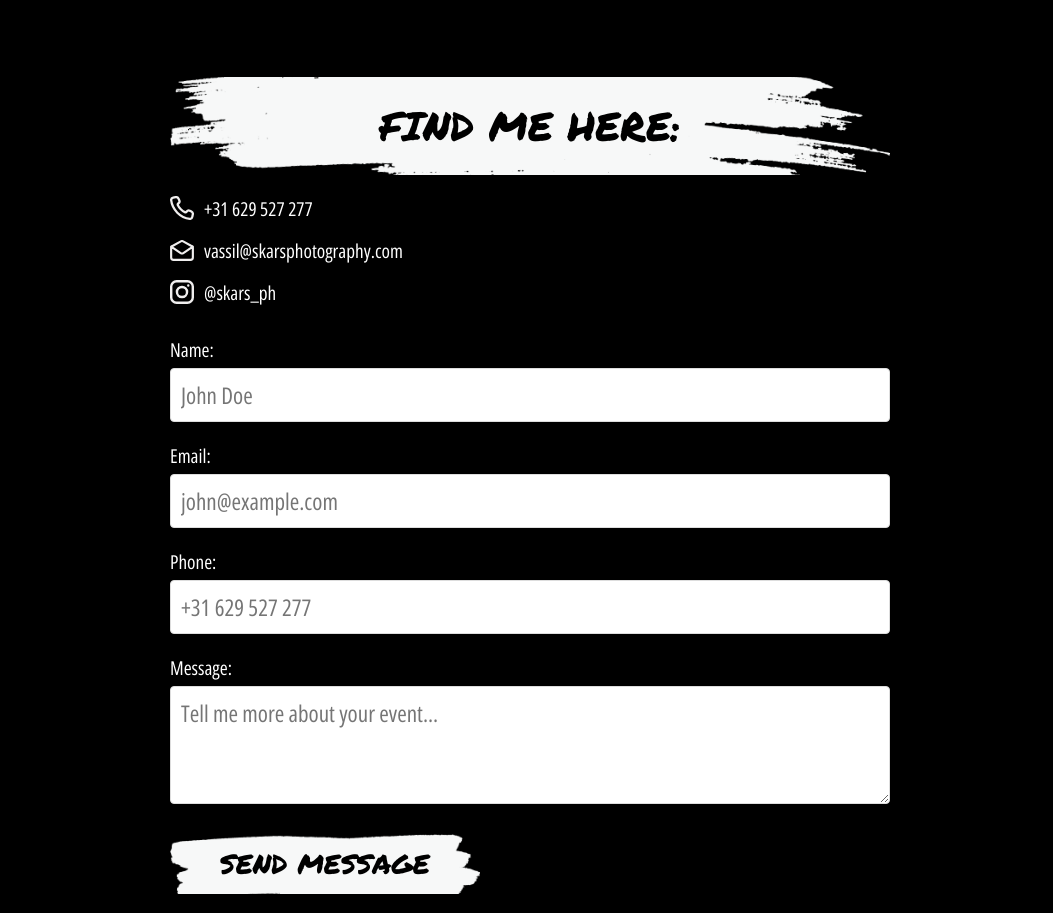
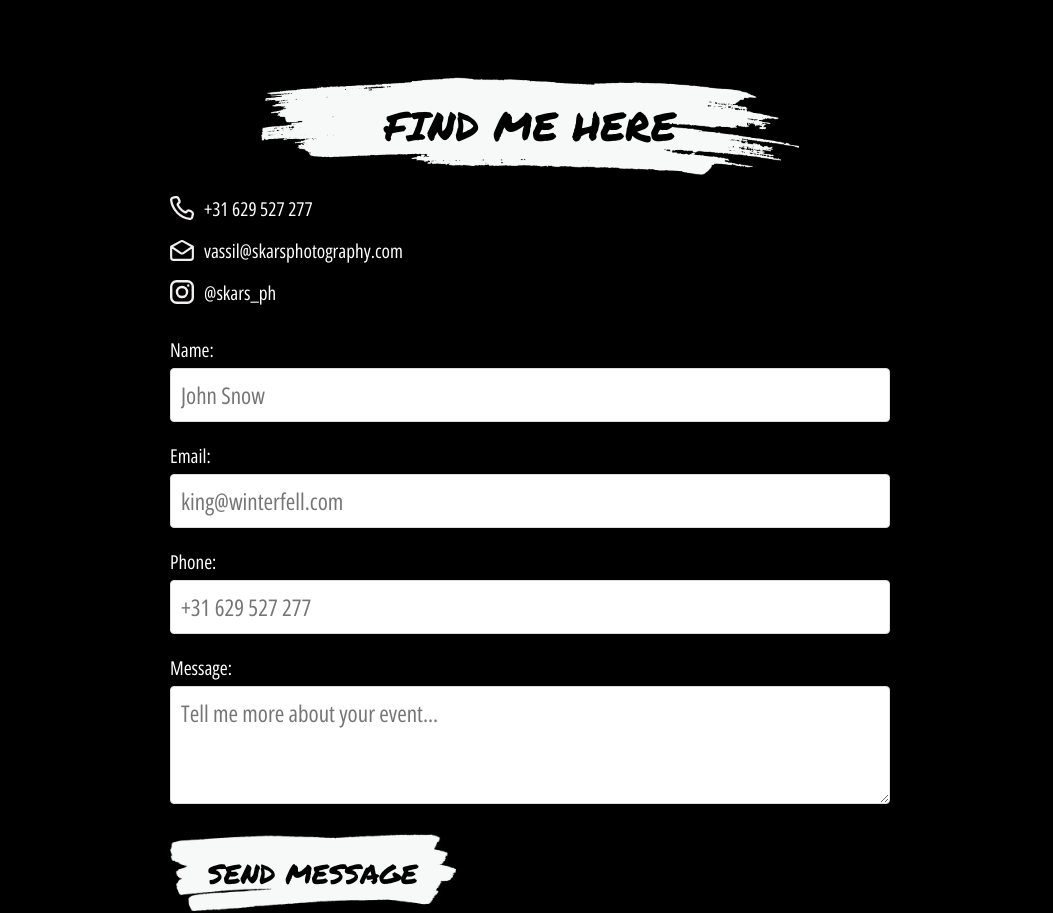
Before and after one commit to Funtazer07/skars-web, a website: page public/contact.html in a window 1280 px wide. Shown: the part 74-987 px from the top of the page, without its empty margins (110-1163 px from the left). Drawn offline with Linux system fonts and the light colour scheme.

Commit message:
minor moves to make it more appealing

```diff
--- a/public/contact.html
+++ b/public/contact.html
@@ -5,6 +5,7 @@
   <meta charset="UTF-8">
   <meta name="viewport" content="width=device-width, initial-scale=1.0">
   <link rel="stylesheet" href="css/contact.css">
+  <script src="js/burger.js" defer></script>
 </head>
 <body>
   <header>
@@ -28,14 +29,13 @@
   <section class="contact-me-section">
     <div class="contact-content">
       <article class="find-me-here">
-        <div class="marker-bg">FIND ME HERE:</div>
+        <div class="marker-bg">FIND ME HERE</div>
         <ul>
           <li><a href="tel:+31629527277">+31 629 527 277</a></li>
           <li><a href="mailto:vassil@skarsphotography.com">vassil@skarsphotography.com</a></li>
           <li><a href="https://www.instagram.com/skars_events/" target="_blank" rel="noopener noreferrer">@skars_ph</a></li>
         </ul>
         <form action="/api/contact" class="form-sec" method="post">
-          <!-- Honeypot fields -->
           <div style="display: none;">
             <input type="text" name="website" tabindex="-1" autocomplete="off">
             <input type="email" name="email_confirm" tabindex="-1" autocomplete="off">
@@ -43,11 +43,11 @@
           </div>
           <label>
             Name:
-            <input type="text" name="name" placeholder="John Doe" required>
+            <input type="text" name="name" placeholder="John Snow" required>
           </label>
           <label>
             Email:
-            <input type="email" name="email" placeholder="john@example.com" required>
+            <input type="email" name="email" placeholder="king@winterfell.com" required>
           </label>
           <label>
             Phone:
@@ -76,7 +76,6 @@
       <li><a href="services.html">Services</a></li>
       <li><a href="about.html">About Me</a></li>
       <li><a href="contact.html">Contact Me</a></li>
-      <li><a href="faq.html">FAQ</a></li>
     </ul>
     <ul>
       <li id="bold-title">Legal</li>
@@ -85,7 +84,6 @@
     </ul>
     <img src="media/skars_logo.png" alt="footer-logo" id="footer-logo">
   </footer>
-  <script src="js/burger.js" defer></script>
   <script>
     // Check URL parameters for form submission status
     const urlParams = new URLSearchParams(window.location.search);
--- a/public/css/about.css
+++ b/public/css/about.css
@@ -352,16 +352,14 @@ section.reviews {
   color: var(--black);
   background-image: url('../media/reviews-bg.png');
   background-repeat: no-repeat;
-  background-size: 100% auto;
+  background-size: contain;
   background-position: center;
-  position: relative;
+  padding: 20px 0;
   display: flex;
   justify-content: center;
   align-items: center;
-  height: 100px;
   width: 100%;
-  padding: 20px 0;
-  margin: 0 auto 20px auto;
+  margin-bottom: 20px;
 }
 
 
--- a/public/css/contact.css
+++ b/public/css/contact.css
@@ -54,10 +54,9 @@ body {
   overflow-x: hidden;
 }
 
-/* Contact Section Styles */
 .contact-me-section {
   padding: 40px 0;
-  min-height: calc(100vh - 200px); /* Account for header and footer */
+  min-height: calc(100vh - 200px);
   display: flex;
   align-items: center;
 }
@@ -81,7 +80,7 @@ body {
   color: var(--black);
   background-image: url('../media/reviews-bg.png');
   background-repeat: no-repeat;
-  background-size: 100% auto;
+  background-size: contain;
   background-position: center;
   padding: 20px 0;
   display: flex;
@@ -171,9 +170,9 @@ body {
 .form-sec button {
   background-image: url('../media/buttons-bg.png');
   background-repeat: no-repeat;
-  background-size: 100%;
+  background-size: contain;
   border: none;
-  padding: 10px 50px;
+  padding: 20px 38px;
   cursor: pointer;
   background-color: transparent;
   transition: scale 0.3s ease-in-out;
@@ -182,6 +181,7 @@ body {
   color: var(--black);
   align-self: flex-start;
   margin-top: 10px;
+  white-space: nowrap;
 }
 
 .form-sec button:hover {
@@ -205,6 +205,8 @@ body {
   .form-sec button {
     width: 100%;
     text-align: center;
+    font-size: 1.5em;
+    padding: 60px 20px;
   }
 }
 
@@ -220,4 +222,16 @@ body {
   .find-me-here li a {
     font-size: 1em;
   }
+
+  .form-sec button {
+    font-size: 1.3em;
+    padding: 27px 19px;
+  }
 }
+
+@media screen and (max-width: 360px) {
+  .form-sec button {
+    font-size: 1.1em;
+    padding: 6px 12px;
+  }
+}
--- a/public/css/portfolio.css
+++ b/public/css/portfolio.css
@@ -54,7 +54,6 @@ body {
   overflow-x: hidden;
 }
 
-/* Portfolio Styles */
 section.portfolio {
   margin-block: 20px;
   background-color: transparent;
@@ -68,7 +67,7 @@ section.portfolio {
   color: var(--black);
   background-image: url('../media/reviews-bg.png');
   background-repeat: no-repeat;
-  background-size: 70%;
+  background-size: contain;
   background-position: center;
   text-align: center;
   width: 45vw;
@@ -171,7 +170,6 @@ section.portfolio {
   transform: translateX(-50%) scale(1.1);
 }
 
-/* Reviews Section */
 .reviews > img {
   position: relative;
   width: 100%;
--- a/public/css/services.css
+++ b/public/css/services.css
@@ -54,7 +54,6 @@ body {
   overflow-x: hidden;
 }
 
-/* Contact Me Page Styles */
 .work-together,
 .what-you-get,
 .reviews-section,
@@ -173,6 +172,10 @@ body {
 
 .find-me-here li:nth-child(3) a::before {
   background-image: url('../media/instagram-icon.svg');
+}
+
+.find-me-here li a:hover {
+  color: #666;
 }
 
 section.reviews {
@@ -351,16 +354,14 @@ section.reviews {
   color: var(--black);
   background-image: url('../media/reviews-bg.png');
   background-repeat: no-repeat;
-  background-size: 100% auto;
+  background-size: contain;
   background-position: center;
-  position: relative;
+  padding: 20px 0;
   display: flex;
   justify-content: center;
   align-items: center;
-  height: 100px;
   width: 100%;
-  padding: 20px 0;
-  margin: 0 auto 20px auto;
+  margin-bottom: 20px;
 }
 
 .find-me-here .marker-bg,
--- a/public/css/style.css
+++ b/public/css/style.css
@@ -254,7 +254,6 @@ section.reviews {
   object-fit: cover;
   z-index: 1;
   display: block;
-  /* filter: brightness(0.9); */
 }
 
 .reviews-slider {
@@ -392,16 +391,14 @@ li {
   color: var(--black);
   background-image: url('../media/reviews-bg.png');
   background-repeat: no-repeat;
-  background-size: 100% auto;
+  background-size: contain;
   background-position: center;
-  position: relative;
+  padding: 20px 0;
   display: flex;
   justify-content: center;
   align-items: center;
-  height: 100px;
   width: 100%;
-  padding: 20px 0;
-  margin: 0 auto 20px auto;
+  margin-bottom: 20px;
 }
 
 @media screen and (max-width: 1200px) {
--- a/routes/contact.js
+++ b/routes/contact.js
@@ -25,6 +25,7 @@ router.post('/contact', async (req, res) => {
     const mailOptions = {
       from: process.env.EMAIL_USER,
       to: 'vassil@skarsphotography.com',
+      // replyTo: email,
       subject: `New Contact Form Submission from ${name}`,
       text: `
         Name: ${name}
@@ -34,7 +35,6 @@ router.post('/contact', async (req, res) => {
       `
     };
 
-    // Send email
     await transporter.sendMail(mailOptions);
 
     // Redirect back to the contact page with success status
```
Also changed, not shown: public/about.html (+0 -1 lines), public/concerts.html (+0 -1 lines), public/css/portphotos.css (+3 -4 lines), public/events.html (+0 -1 lines), public/index.html (+0 -1 lines), public/nightlife.html (+0 -1 lines), public/portfolio.html (+0 -1 lines), public/services.html (+1 -13 lines).
